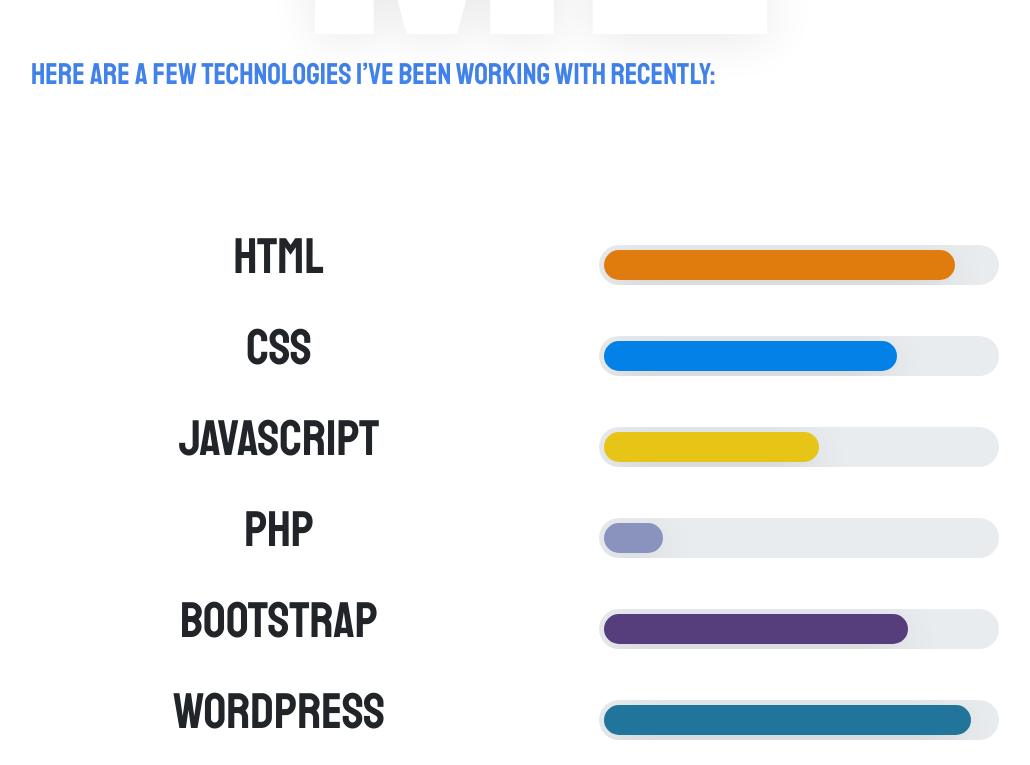
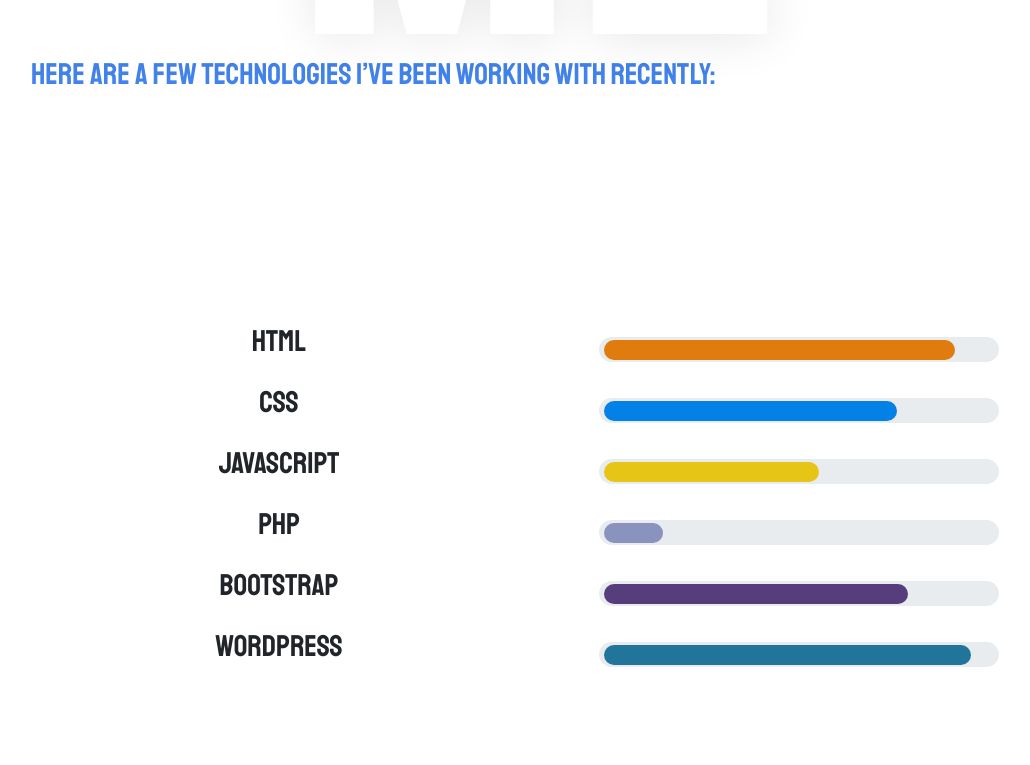
Before and after one commit to T-Induwara/Self-Portfolio, a plain HTML site: page portfolio.html in a window 1280 px wide. Shown: the part 953-1718 px from the top of the page, without its empty margins (101-1131 px from the left). After the commit the page ends 1638 px from the top, so only its background shows below. Drawn offline with Linux system fonts and the light colour scheme.

Commit message:
Little tourch-ups

```diff
--- a/css/style.css
+++ b/css/style.css
@@ -49,7 +49,7 @@
 	}
 	/*CSS for fourth Div*/
 	.con4_p{
-		font-size:30px;
+		font-size:20px;
 	}
 	.progress{
 		width:300px;
@@ -100,7 +100,7 @@
 	}
 	/*CSS for fourth Div*/
 	.con4_p{
-		font-size:30px;
+		font-size:20px;
 	}
 	.progress{
 		width:300px;
@@ -164,7 +164,7 @@
 	}
 	/*CSS for fourth Div*/
 	.con4_p{
-		font-size:50px;
+		font-size:25px;
 		padding-left:50px;
 	}
 	.progress{
@@ -216,7 +216,7 @@
 	}
 	/*CSS for fourth Div*/
 	.con4_p{
-		font-size:50px;
+		font-size:30px;
 		padding-left:50px;
 	}
 	.progress{
@@ -265,7 +265,7 @@
 	}
 	/*CSS for fourth Div*/
 	.con4_p{
-		font-size:50px;
+		font-size:30px;
 		padding-left:50px;
 	}
 	.progress{
@@ -495,7 +495,7 @@
 }
 /*CSS for 4th div*/
 #container_4{
-	padding-top:100px;
+	padding-top:200px;
 }
 .con4_p{
 	font-family: 'Staatliches', cursive;
@@ -515,7 +515,7 @@
   position: relative;
   padding: 0 5px;
   display: flex;
-  height: 40px;
+  height: 25px;
 }
 
 .progress-value {
@@ -523,7 +523,7 @@
   box-shadow: 0 10px 40px -10px #969595;
   border-radius: 100px;
   background: #E07C0D;
-  height: 30px;
+  height: 20px;
   width: 0;
 }
 
@@ -537,7 +537,7 @@
   box-shadow: 0 10px 40px -10px #969595;
   border-radius: 100px;
   background: #0481E7;
-  height: 30px;
+  height: 20px;
   width: 0;
 }
 
@@ -551,7 +551,7 @@
   box-shadow: 0 10px 40px -10px #969595;
   border-radius: 100px;
   background: #E7C517;
-  height: 30px;
+  height: 20px;
   width: 0;
 }
 
@@ -565,7 +565,7 @@
   box-shadow: 0 10px 40px -10px #969595;
   border-radius: 100px;
   background: #8993be;
-  height: 30px;
+  height: 20px;
   width: 0;
 }
 
@@ -579,7 +579,7 @@
   box-shadow: 0 10px 40px -10px #969595;
   border-radius: 100px;
   background: #563d7c;
-  height: 30px;
+  height: 20px;
   width: 0;
 }
 
@@ -593,7 +593,7 @@
   box-shadow: 0 10px 40px -10px #969595;
   border-radius: 100px;
   background: #21759b;
-  height: 30px;
+  height: 20px;
   width: 0;
 }
 
```
Also changed, not shown: portfolio.html (+2 -1 lines).
